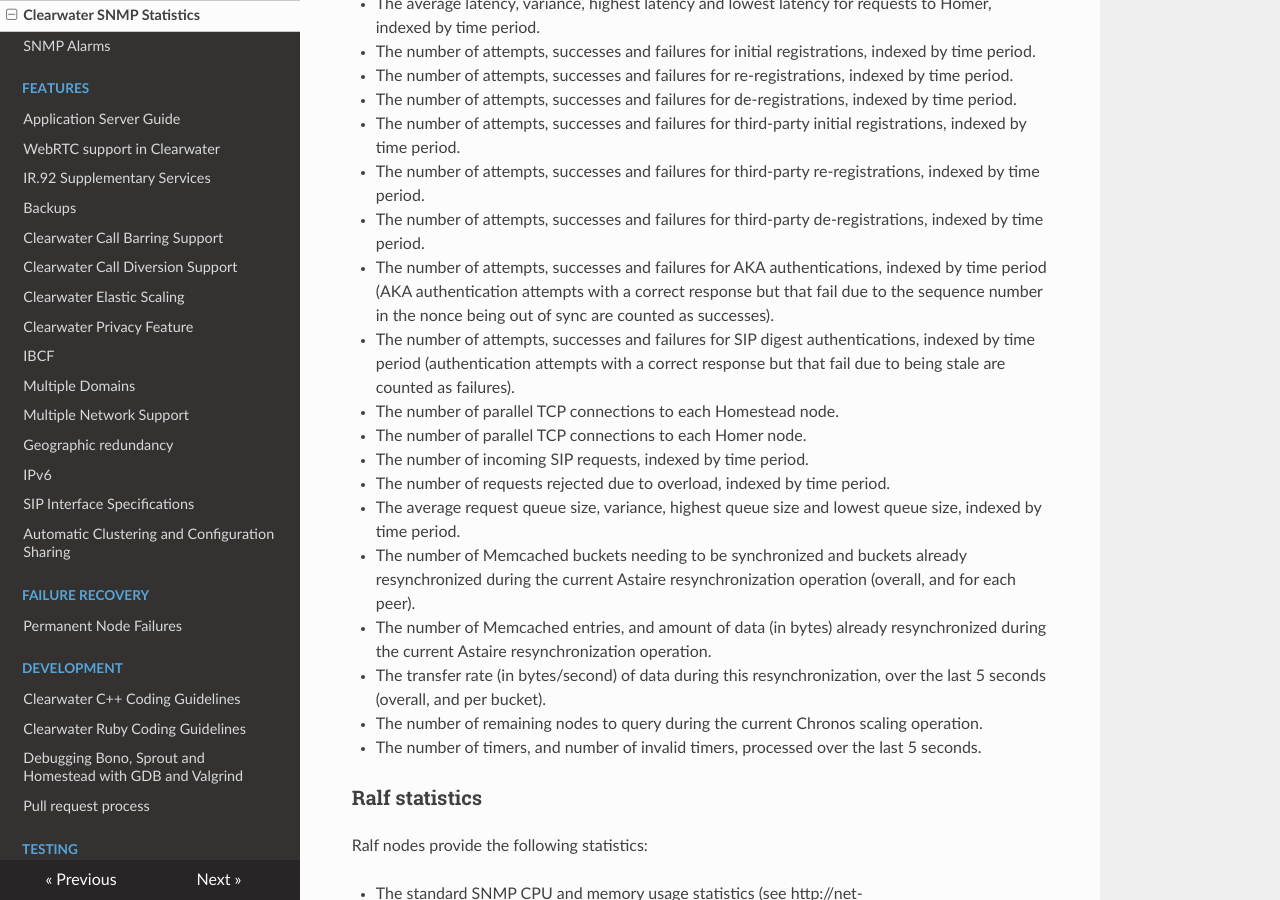
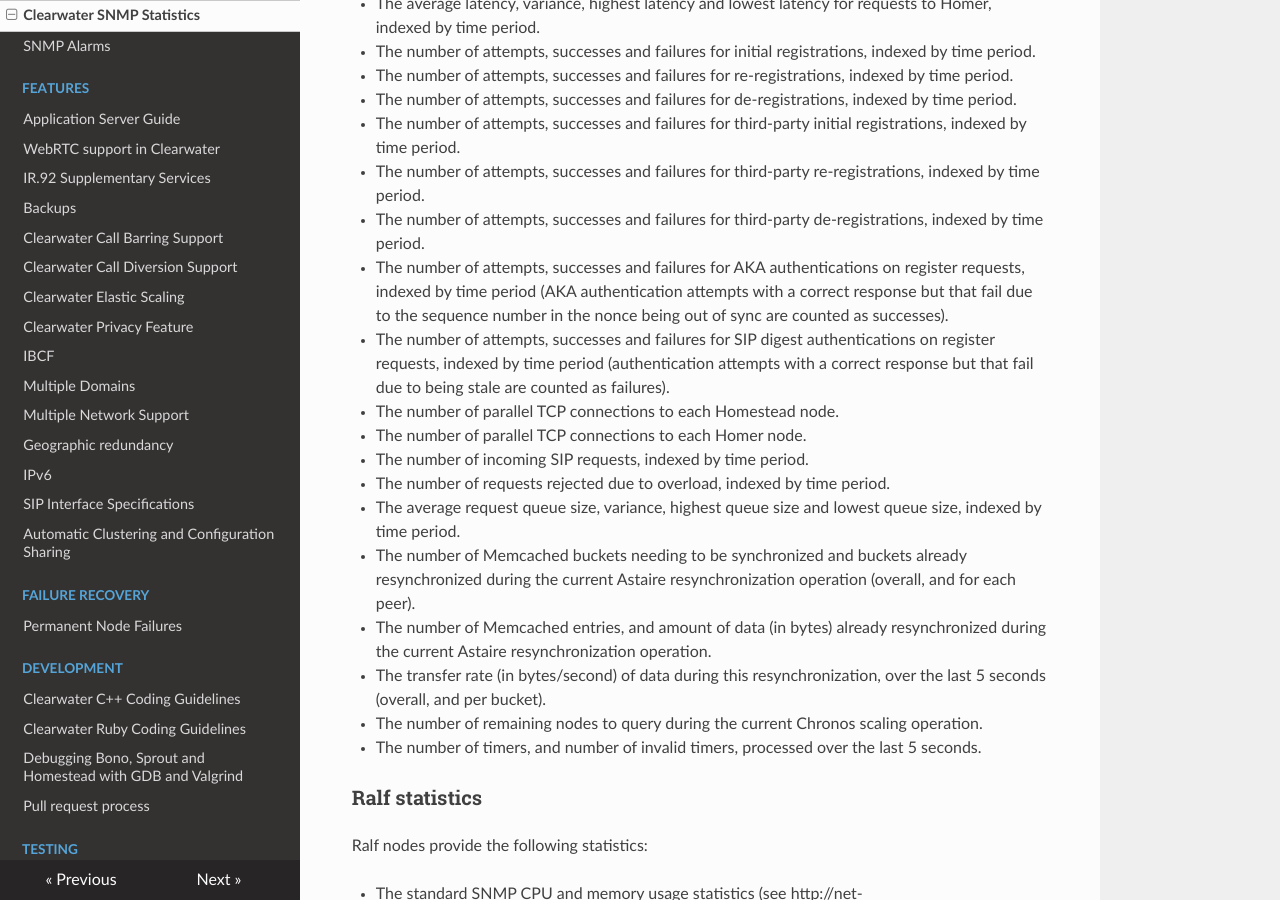
Before and after one commit to Metaswitch/clearwater-readthedocs, an MkDocs documentation site: the page built from docs/Clearwater_SNMP_Statistics.md, in a window 1280 px wide and 900 px high, scrolled down 1789 px. Built offline with MkDocs 1.6.1, drawn with Linux system fonts in a browser that asks for light colours; nearby versions of some CDN libraries; old or Windows-style settings are respelled for this version of MkDocs.

Commit message:
Specified that authentication stats only counted on register requests

```diff
--- a/docs/Clearwater_SNMP_Statistics.md
+++ b/docs/Clearwater_SNMP_Statistics.md
@@ -58,8 +58,8 @@ Sprout nodes provide the following statistics:
 * The number of attempts, successes and failures for third-party initial registrations, indexed by time period.
 * The number of attempts, successes and failures for third-party re-registrations, indexed by time period.
 * The number of attempts, successes and failures for third-party de-registrations, indexed by time period.
-* The number of attempts, successes and failures for AKA authentications, indexed by time period (AKA authentication attempts with a correct response but that fail due to the sequence number in the nonce being out of sync are counted as successes).
-* The number of attempts, successes and failures for SIP digest authentications, indexed by time period (authentication attempts with a correct response but that fail due to being stale are counted as failures).
+* The number of attempts, successes and failures for AKA authentications on register requests, indexed by time period (AKA authentication attempts with a correct response but that fail due to the sequence number in the nonce being out of sync are counted as successes).
+* The number of attempts, successes and failures for SIP digest authentications on register requests, indexed by time period (authentication attempts with a correct response but that fail due to being stale are counted as failures).
 * The number of parallel TCP connections to each Homestead node.
 * The number of parallel TCP connections to each Homer node.
 * The number of incoming SIP requests, indexed by time period.
```
